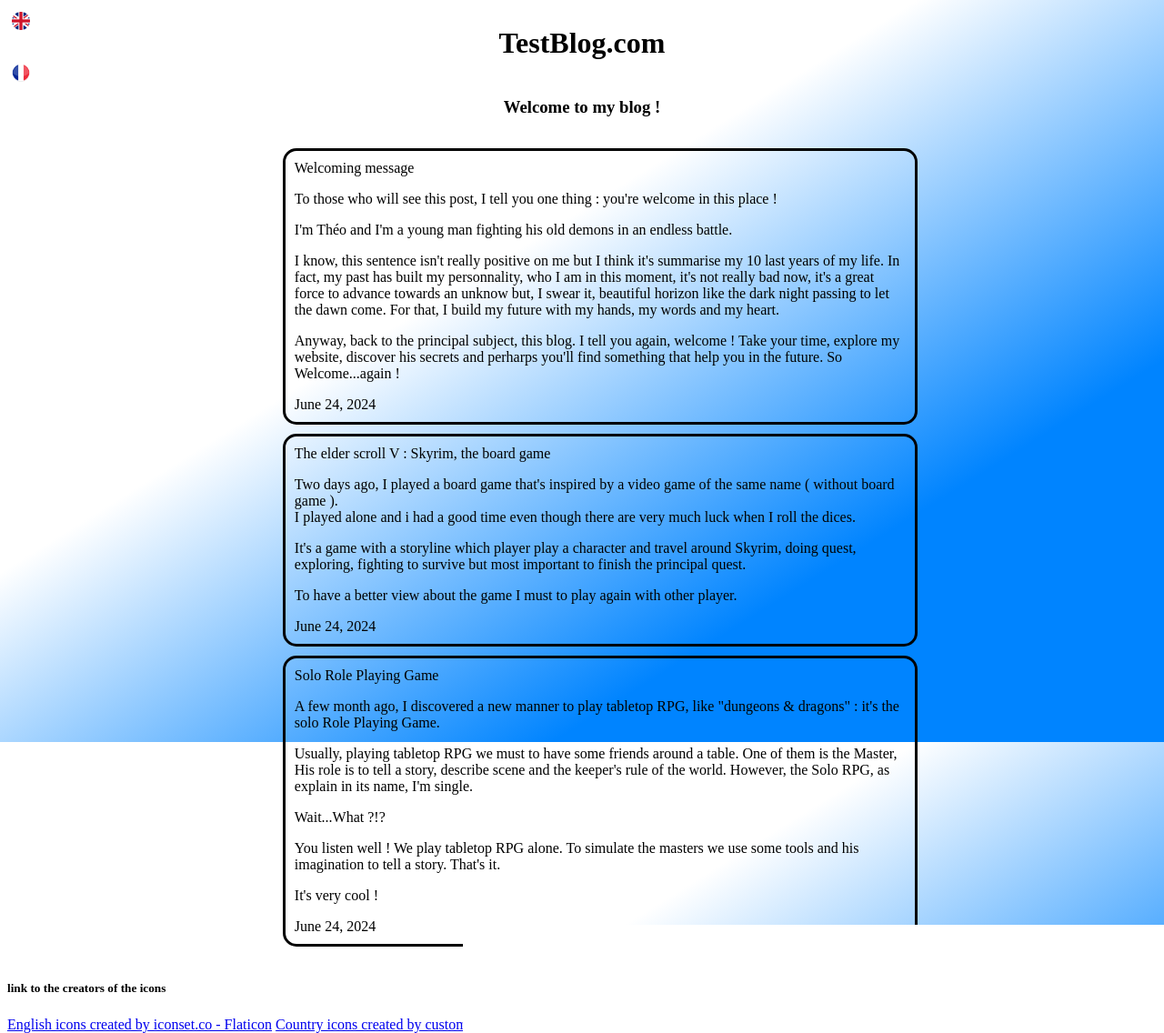
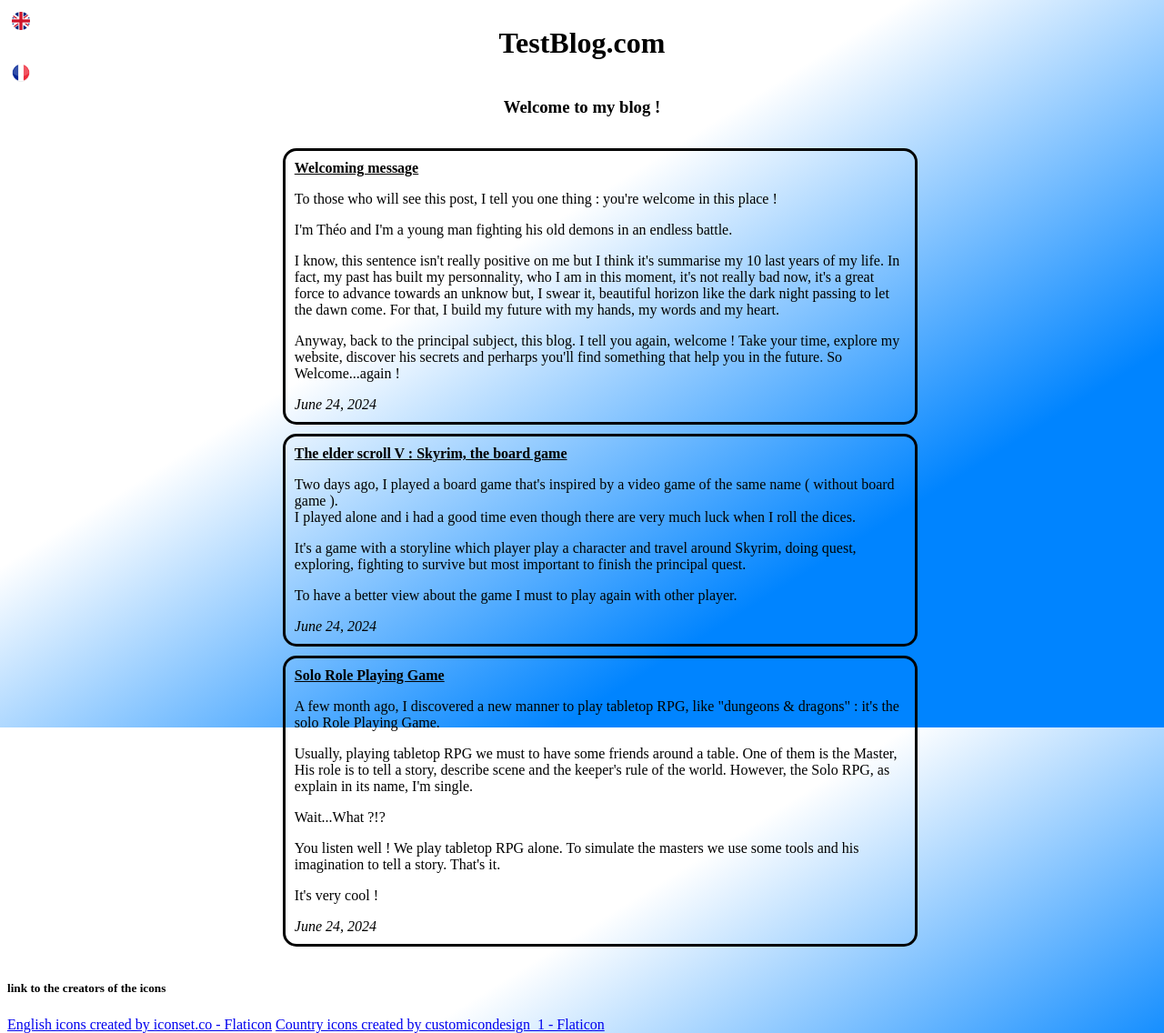
Before and after one commit to theomarci/multilang_site, a Django app: page / in a window 1280 px wide. Shown: the whole page at 91% size. Run offline with Django 5.2, Linux system fonts and the light colour scheme; data comes from the database, SQL or seed files in the repository; both versions use the stored data as it was after the commit.

Commit message:
creation of an app to transalate the webpage

```diff
--- a/multilang_site/main/static/main.css
+++ b/multilang_site/main/static/main.css
@@ -2,6 +2,7 @@ body {
     height: 100%;
     background: linear-gradient(328deg, #0084ff 0%, #0084ff 11%,
     #0084ff 26%, #ffffff 61%);
+    background-attachment: fixed;
 
 }
 
@@ -63,3 +64,12 @@ body {
     margin: 10px;
     padding: 10px;
 }
+
+.title {
+    font-weight: bold;
+    text-decoration: underline solid;
+}
+
+.date {
+    font-style: italic;
+}
--- a/multilang_site/main/templates/main.html
+++ b/multilang_site/main/templates/main.html
@@ -41,9 +41,9 @@
                         <ol>
                             {% for item in article %}
                                 <div class="Post">
-                                    <div> {{ item.title }} </div>
+                                    <div class="title"> {{ item.title }} </div>
                                     <div> {{ item.content|linebreaks }} </div>
-                                    <div> {{ item.publication_date }} </div>
+                                    <div class="date"> {{ item.publication_date }} </div>
                                 </div>
                             {% endfor %}
                         </ol>
@@ -51,7 +51,7 @@
                 </div>
             </div>
             <div>
-                <h5>link to the creators of the icons</h5>
+                <h5>{% translate "link to the creators of the icons" %}</h5>
                 <a href="https://www.flaticon.com/free-icons/english" title="english icons">English icons created by iconset.co - Flaticon</a>
                 <a href="https://www.flaticon.com/free-icons/country" title="country icons">Country icons created by customicondesign_1 - Flaticon</a>
             </div>
```
Also changed, not shown: multilang_site/db.sqlite3.
